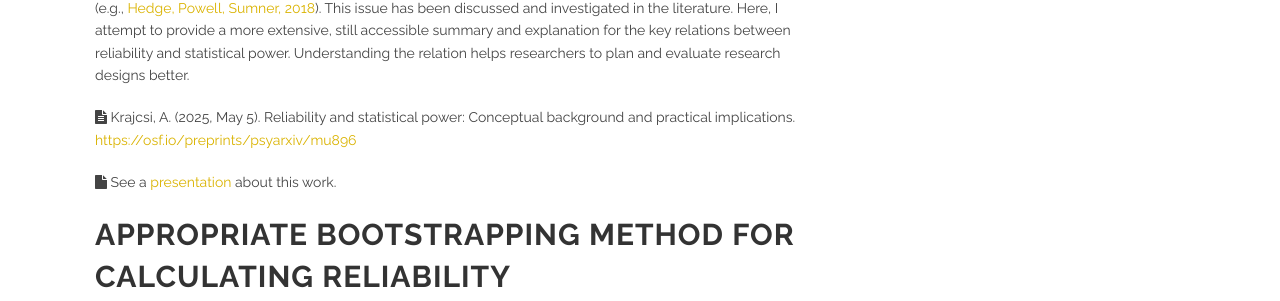
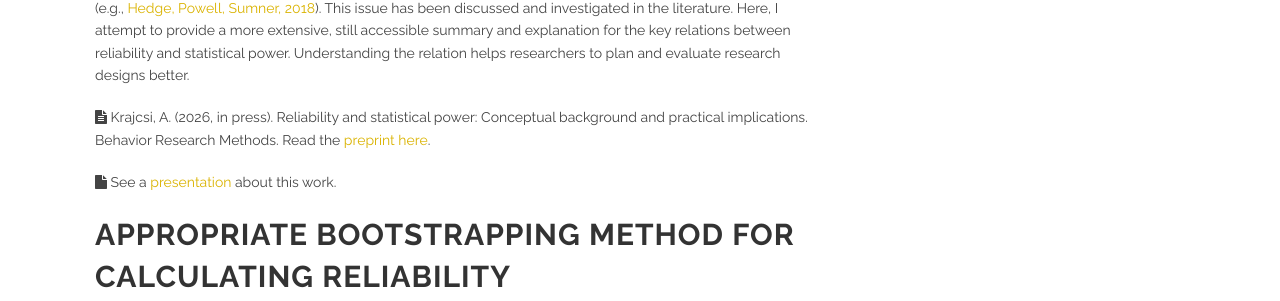
Before and after one commit to theNumberWorks/numberworks_website, a Jekyll site: the page built from reliability.md, in a window 1280 px wide. Shown: the part 501-802 px from the top of the page. Built offline with Jekyll 4.4.1, drawn with Linux system fonts in a browser that asks for light colours; our own code applies the rules of GitHub Pages for plain Markdown files.

Commit message:
Update reliability.md

```diff
--- a/reliability.md
+++ b/reliability.md
@@ -11,7 +11,7 @@ Many details about reliability, its role, the indices that measure it, etc., are
 
 The relation between reliability and statistical power is complex. On the one hand, it is well known that reliability attenuates the measured correlation and, consequently, the power of the related hypothesis test. On the other hand, some robust cognitive (and other) phenomena are not reliable, termed the reliability paradox (e.g., [Hedge, Powell, Sumner, 2018](https://doi.org/10.3758/s13428-017-0935-1)). This issue has been discussed and investigated in the literature. Here, I attempt to provide a more extensive, still accessible summary and explanation for the key relations between reliability and statistical power. Understanding the relation helps researchers to plan and evaluate research designs better.
 
-<i class='fa fa-file-text'></i> Krajcsi, A. (2025, May 5). Reliability and statistical power: Conceptual background and practical implications. [https://osf.io/preprints/psyarxiv/mu896](https://osf.io/preprints/psyarxiv/mu896)
+<i class='fa fa-file-text'></i> Krajcsi, A. (2026, in press). Reliability and statistical power: Conceptual background and practical implications. Behavior Research Methods. Read the [preprint here](https://osf.io/preprints/psyarxiv/mu896).
 
 <i class='fa fa-file'></i> See a [presentation](https://docs.google.com/presentation/d/1TdmEqX1Se8ue9ySVLx-sp3QYpbOUr4itHKeycYLjfoo/edit?usp=sharing) about this work.
 
```
